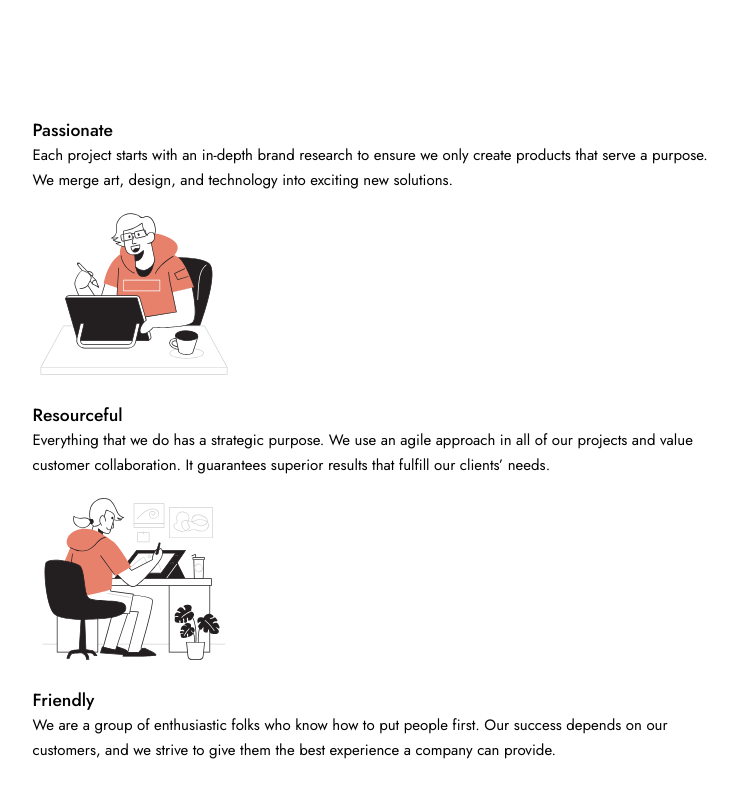
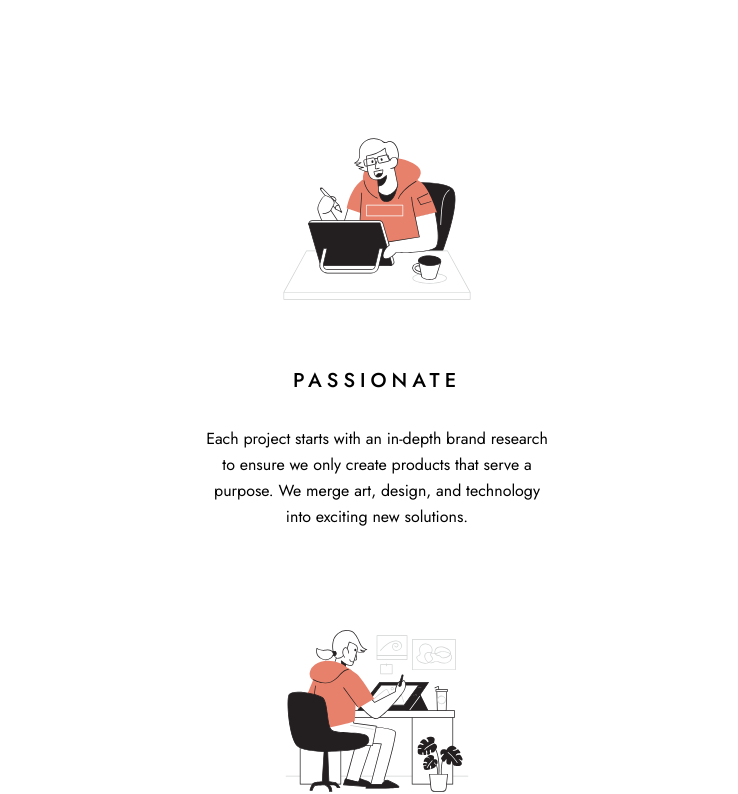
Before and after one commit to richieAiello/designo-website, a React (Vite) app: page / in a window 1280 px wide. Shown: the part 1859-2653 px from the top of the page, without its empty margins (263-1001 px from the left). Built offline with nearby package versions, Linux system fonts and the light colour scheme.

Commit message:
Styles for section qualities.

```diff
--- a/src/main.scss
+++ b/src/main.scss
@@ -284,6 +284,43 @@ $light-peach: #FFAD9B;
   }
 }
 
+.qualities {
+  padding-bottom: 19.4375rem;
+
+  &__wrapper {
+    display: flex;
+    flex-direction: column;
+    align-items: center;
+    text-align: center;
+
+    &:nth-of-type(2) {
+      margin-block: 5rem
+    }
+  }
+
+  &__context {
+    max-width: 350px;
+    margin-inline: auto;
+  }
+
+  &__heading {
+    font-size: 1.25rem;
+    line-height: 1.625rem;
+    letter-spacing: 5px;
+    margin-bottom: 2rem;
+    text-transform: uppercase;
+  }
+
+  &__text {
+    font-size: 1rem;
+    line-height: 1.625rem;
+  }
+
+  &__icon {
+    order: -1;
+    margin-bottom: 3rem;
+  }
+}
 
 /*****************************************
   FOOTER
```
